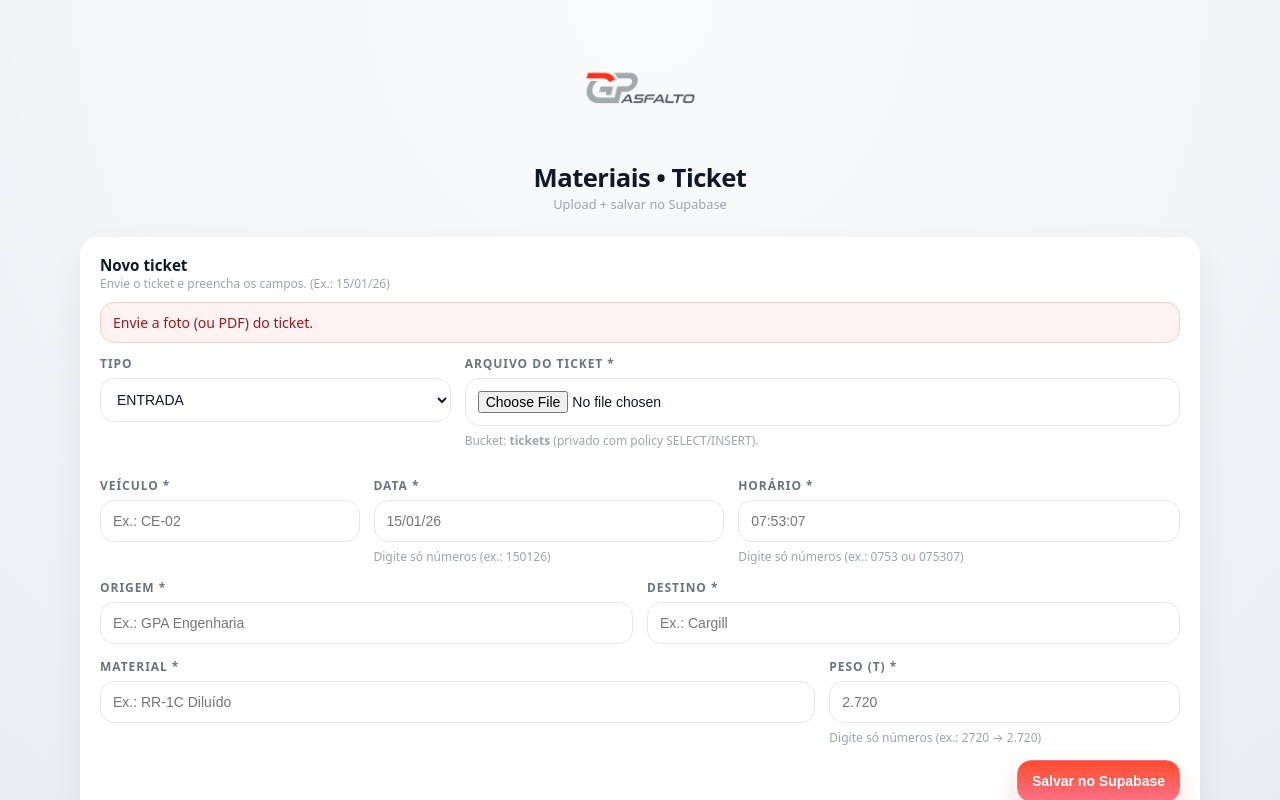
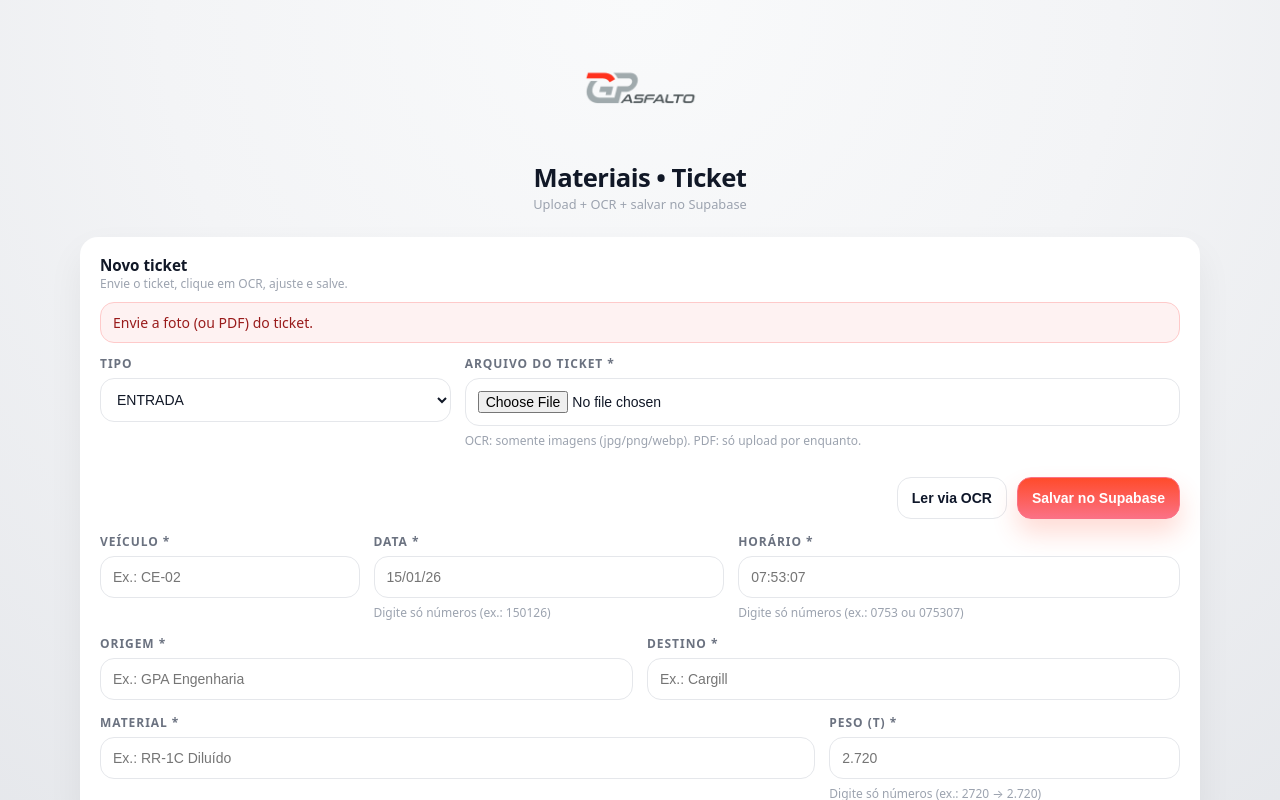
Before and after one commit to yudikuse/gpasfalto, a Next.js app: page /material/novo in a window 1280 px wide. Both pictures are taken after a click on the button "Salvar no Supabase". Shown: the top 800 px of the page. Built offline with nearby package versions, Linux system fonts and the light colour scheme; no server answers.

Commit message:
Refactor page.tsx for improved readability and structure

```diff
--- a/app/material/novo/page.tsx
+++ b/app/material/novo/page.tsx
@@ -35,14 +35,13 @@ function maskTimeInput(raw: string) {
  * Máscara do peso em toneladas com 3 casas (padrão "2.720").
  * - digite "2720" -> "2.720"
  * - digite "28"   -> "0.028"
- * - cola "2,720" ou "2.720" -> vira "2.720"
  */
 function maskPesoTon3(raw: string) {
   const digits = (raw || "").replace(/\D+/g, "").slice(0, 15);
   if (!digits) return "";
   const n = Number(digits) / 1000;
   if (!Number.isFinite(n)) return "";
-  return n.toFixed(3); // ponto decimal (igual ao ticket)
+  return n.toFixed(3);
 }
 
 function parseDateBR(raw: string): Date | null {
@@ -56,9 +55,7 @@ function parseDateBR(raw: string): Date | null {
   const mm = Number(m[2]);
   let yy = Number(m[3]);
 
-  if (m[3].length === 2) {
-    yy = yy <= 69 ? 2000 + yy : 1900 + yy;
-  }
+  if (m[3].length === 2) yy = yy <= 69 ? 2000 + yy : 1900 + yy;
 
   const d = new Date(yy, mm - 1, dd);
   if (d.getFullYear() !== yy || d.getMonth() !== mm - 1 || d.getDate() !== dd)
@@ -112,6 +109,46 @@ function uuid() {
   return `${Date.now()}-${Math.random().toString(16).slice(2)}`;
 }
 
+async function fileToDataURL(file: File): Promise<string> {
+  return await new Promise((resolve, reject) => {
+    const reader = new FileReader();
+    reader.onerror = () => reject(new Error("Falha ao ler o arquivo."));
+    reader.onload = () => resolve(String(reader.result || ""));
+    reader.readAsDataURL(file);
+  });
+}
+
+function normalizeVehicle(v: string | null) {
+  const s = (v || "").trim();
+  if (!s) return "";
+  return s.toUpperCase();
+}
+
+function normalizeText(v: string | null) {
+  return (v || "").trim();
+}
+
+function normalizeDateFromOcrToMasked(ddmmaaOrDdmmYyyy: string | null) {
+  // o endpoint retorna data_br em dd/mm/yy
+  const v = (ddmmaaOrDdmmYyyy || "").trim();
+  if (!v) return "";
+  return v;
+}
+
+function normalizeTimeFromOcrToMasked(v: string | null) {
+  const s = (v || "").trim();
+  if (!s) return "";
+  // aceita "07:53" ou "07:53:07"
+  return s;
+}
+
+function normalizePesoFromOcrToMasked(v: any) {
+  if (v === null || v === undefined) return "";
+  const n = typeof v === "number" ? v : Number.parseFloat(String(v).replace(",", "."));
+  if (!Number.isFinite(n)) return "";
+  return Number(n).toFixed(3);
+}
+
 export default function MaterialTicketNovoPage() {
   const [tipo, setTipo] = useState<TicketTipo>("ENTRADA");
 
@@ -122,14 +159,18 @@ export default function MaterialTicketNovoPage() {
   const [origem, setOrigem] = useState("");
   const [destino, setDestino] = useState("");
   const [material, setMaterial] = useState("");
-  const [dataBr, setDataBr] = useState(""); // dd/mm/aa ou dd/mm/aaaa
-  const [hora, setHora] = useState(""); // hh:mm ou hh:mm:ss
-  const [peso, setPeso] = useState(""); // "2.720"
+  const [dataBr, setDataBr] = useState("");
+  const [hora, setHora] = useState("");
+  const [peso, setPeso] = useState("");
 
   const [error, setError] = useState<string | null>(null);
   const [saving, setSaving] = useState(false);
+  const [ocrLoading, setOcrLoading] = useState(false);
+
   const [savedId, setSavedId] = useState<number | null>(null);
   const [savedMsg, setSavedMsg] = useState<string | null>(null);
+
+  const [ocrRaw, setOcrRaw] = useState<string | null>(null);
 
   useEffect(() => {
     if (!file) {
@@ -174,40 +215,76 @@ export default function MaterialTicketNovoPage() {
     setSavedMsg(null);
     setSavedId(null);
 
-    if (!file) {
-      setError("Envie a foto (ou PDF) do ticket.");
-      return false;
-    }
-    if (!veiculo.trim()) {
-      setError("Preencha o veículo.");
-      return false;
-    }
-    if (!origem.trim()) {
-      setError("Preencha a origem.");
-      return false;
-    }
-    if (!destino.trim()) {
-      setError("Preencha o destino.");
-      return false;
-    }
-    if (!material.trim()) {
-      setError("Preencha o material.");
-      return false;
-    }
-    if (!parsed.dataOk) {
-      setError("Data inválida. Use dd/mm/aa ou dd/mm/aaaa.");
-      return false;
-    }
-    if (!parsed.horaOk) {
-      setError("Horário inválido. Use hh:mm ou hh:mm:ss.");
-      return false;
-    }
-    if (!parsed.pesoOk) {
-      setError("Peso inválido. Digite só números (ex.: 2720 → 2.720).");
-      return false;
+    if (!file) return setError("Envie a foto (ou PDF) do ticket."), false;
+    if (file.type?.includes("pdf"))
+      return setError("OCR ainda não suporta PDF. Envie imagem (jpg/png/webp)."), false;
+
+    if (!veiculo.trim()) return setError("Preencha o veículo."), false;
+    if (!origem.trim()) return setError("Preencha a origem."), false;
+    if (!destino.trim()) return setError("Preencha o destino."), false;
+    if (!material.trim()) return setError("Preencha o material."), false;
+    if (!parsed.dataOk) return setError("Data inválida. Use dd/mm/aa ou dd/mm/aaaa."), false;
+    if (!parsed.horaOk) return setError("Horário inválido. Use hh:mm ou hh:mm:ss."), false;
+    if (!parsed.pesoOk) return setError("Peso inválido. Digite só números (ex.: 2720 → 2.720)."), false;
+
+    return true;
   }
 
-    return true;
+  async function handleOcr() {
+    setError(null);
+    setSavedMsg(null);
+    setSavedId(null);
+
+    if (!file) {
+      setError("Envie a foto do ticket para ler via OCR.");
+      return;
+    }
+    if (file.type?.includes("pdf")) {
+      setError("OCR ainda não suporta PDF. Envie imagem (jpg/png/webp).");
+      return;
+    }
+
+    setOcrLoading(true);
+    try {
+      const dataUrl = await fileToDataURL(file);
+      const res = await fetch("/api/vision/material-ticket", {
+        method: "POST",
+        headers: { "Content-Type": "application/json" },
+        body: JSON.stringify({ imageBase64: dataUrl }),
+      });
+
+      const js = await res.json().catch(() => null);
+      if (!res.ok || !js?.ok) {
+        throw new Error(js?.error || "OCR falhou.");
+      }
+
+      setOcrRaw(js?.raw || null);
+
+      const f = js?.fields || {};
+
+      const v = normalizeVehicle(f.veiculo || null);
+      const o = normalizeText(f.origem || null);
+      const d = normalizeText(f.destino || null);
+      const m = normalizeText(f.material || null);
+      const dt = normalizeDateFromOcrToMasked(f.data_br || null);
+      const hr = normalizeTimeFromOcrToMasked(f.horario || null);
+      const p = normalizePesoFromOcrToMasked(f.peso_mask ?? f.peso_t ?? null);
+
+      // preencher apenas se vier algo; senão mantém o que o usuário digitou
+      if (v) setVeiculo(v);
+      if (o) setOrigem(o);
+      if (d) setDestino(d);
+      if (m) setMaterial(m);
+      if (dt) setDataBr(dt);
+      if (hr) setHora(hr);
+      if (p) setPeso(p);
+
+      setSavedMsg("OCR aplicado. Confira e ajuste se necessário.");
+    } catch (e: any) {
+      setError(e?.message || "Erro ao rodar OCR.");
+    } finally {
+      setOcrLoading(false);
+    }
   }
 
   async function handleSave() {
@@ -223,24 +300,18 @@ export default function MaterialTicketNovoPage() {
 
       const ext = extFromFile(file!);
       const veic = safePathPart(veiculo) || "veiculo";
-      const baseName =
-        safePathPart(file!.name.replace(/\.[^.]+$/, "")) || "ticket";
+      const baseName = safePathPart(file!.name.replace(/\.[^.]+$/, "")) || "ticket";
       const id = uuid();
 
       const storagePath = `material/${dateISO}/${veic}-${baseName}-${id}.${ext}`;
 
-      // 1) upload do arquivo
-      const up = await supabase.storage
-        .from("tickets")
-        .upload(storagePath, file!, {
+      const up = await supabase.storage.from("tickets").upload(storagePath, file!, {
         upsert: false,
         cacheControl: "3600",
         contentType: file!.type || "application/octet-stream",
       });
-
       if (up.error) throw new Error(`Storage upload falhou: ${up.error.message}`);
 
-      // 2) insert na tabela
       const ins = await supabase
         .from("material_tickets")
         .insert({
@@ -265,7 +336,6 @@ export default function MaterialTicketNovoPage() {
       setSavedId(ins.data?.id ?? null);
       setSavedMsg("Salvo com sucesso!");
 
-      // limpa campos
       setFile(null);
       setVeiculo("");
       setOrigem("");
@@ -274,6 +344,7 @@ export default function MaterialTicketNovoPage() {
       setDataBr("");
       setHora("");
       setPeso("");
+      setOcrRaw(null);
     } catch (e: any) {
       setError(e?.message || "Erro ao salvar.");
     } finally {
@@ -311,7 +382,7 @@ export default function MaterialTicketNovoPage() {
       background: "#ffffff",
       color: "var(--gp-text)",
     },
-    btn: {
+    btnPrimary: {
       borderRadius: 14,
       border: "1px solid #fb7185",
       background: saving
@@ -325,32 +396,32 @@ export default function MaterialTicketNovoPage() {
       boxShadow: saving ? "none" : "0 14px 26px rgba(255, 75, 43, 0.20)",
       opacity: saving ? 0.8 : 1,
     },
+    btnGhost: {
+      borderRadius: 14,
+      border: "1px solid #e5e7eb",
+      background: ocrLoading ? "#e2e8f0" : "#ffffff",
+      color: "#0f172a",
+      fontWeight: 900,
+      padding: "12px 14px",
+      cursor: ocrLoading ? "not-allowed" : "pointer",
+      fontSize: 14,
+    },
     hint: { fontSize: 12, color: "var(--gp-muted-soft)", marginTop: 6 },
   };
 
   return (
     <div className="page-root">
       <div className="page-container">
-        <header
-          className="page-header"
-          style={{ flexDirection: "column", alignItems: "center", gap: 8 }}
-        >
+        <header className="page-header" style={{ flexDirection: "column", alignItems: "center", gap: 8 }}>
           {/* eslint-disable-next-line @next/next/no-img-element */}
           <img
             src="/gpasfalto-logo.png"
             alt="GP Asfalto"
-            style={{
-              width: 120,
-              height: 120,
-              objectFit: "contain",
-              border: "none",
-              background: "transparent",
-            }}
+            style={{ width: 120, height: 120, objectFit: "contain", border: "none", background: "transparent" }}
           />
-
           <div style={{ textAlign: "center" }}>
             <div className="brand-text-main">Materiais • Ticket</div>
-            <div className="brand-text-sub">Upload + salvar no Supabase</div>
+            <div className="brand-text-sub">Upload + OCR + salvar no Supabase</div>
           </div>
         </header>
 
@@ -358,63 +429,26 @@ export default function MaterialTicketNovoPage() {
           <div className="section-header">
             <div>
               <div className="section-title">Novo ticket</div>
-              <div className="section-subtitle">
-                Envie o ticket e preencha os campos. (Ex.: 15/01/26)
-              </div>
+              <div className="section-subtitle">Envie o ticket, clique em OCR, ajuste e salve.</div>
             </div>
           </div>
 
           {error ? (
-            <div
-              style={{
-                borderRadius: 14,
-                padding: "10px 12px",
-                border: "1px solid #fecaca",
-                background: "#fef2f2",
-                color: "#991b1b",
-                fontSize: 14,
-                marginBottom: 12,
-              }}
-            >
+            <div style={{ borderRadius: 14, padding: "10px 12px", border: "1px solid #fecaca", background: "#fef2f2", color: "#991b1b", fontSize: 14, marginBottom: 12 }}>
               {error}
             </div>
           ) : null}
 
           {savedMsg ? (
-            <div
-              style={{
-                borderRadius: 14,
-                padding: "10px 12px",
-                border: "1px solid #bbf7d0",
-                background: "#f0fdf4",
-                color: "#166534",
-                fontSize: 14,
-                marginBottom: 12,
-              }}
-            >
-              {savedMsg}{" "}
-              {savedId ? (
-                <>
-                  ID: <b>{savedId}</b>
-                </>
-              ) : null}
+            <div style={{ borderRadius: 14, padding: "10px 12px", border: "1px solid #bbf7d0", background: "#f0fdf4", color: "#166534", fontSize: 14, marginBottom: 12 }}>
+              {savedMsg} {savedId ? <>ID: <b>{savedId}</b></> : null}
             </div>
           ) : null}
 
-          <div
-            style={{
-              display: "grid",
-              gridTemplateColumns: "repeat(12, 1fr)",
-              gap: 14,
-            }}
-          >
+          <div style={{ display: "grid", gridTemplateColumns: "repeat(12, 1fr)", gap: 14 }}>
             <div style={{ gridColumn: "span 4" }}>
               <label style={styles.label}>Tipo</label>
-              <select
-                style={styles.select}
-                value={tipo}
-                onChange={(e) => setTipo(e.target.value as TicketTipo)}
-              >
+              <select style={styles.select} value={tipo} onChange={(e) => setTipo(e.target.value as TicketTipo)}>
                 <option value="ENTRADA">ENTRADA</option>
                 <option value="SAIDA">SAÍDA</option>
               </select>
@@ -426,163 +460,82 @@ export default function MaterialTicketNovoPage() {
                 style={styles.input}
                 type="file"
                 accept="image/*,application/pdf"
-                onChange={(e) => setFile(e.target.files?.[0] || null)}
+                onChange={(e) => {
+                  setFile(e.target.files?.[0] || null);
+                  setOcrRaw(null);
+                }}
               />
-              <div style={styles.hint}>
-                Bucket: <b>tickets</b> (privado com policy SELECT/INSERT).
-              </div>
+              <div style={styles.hint}>OCR: somente imagens (jpg/png/webp). PDF: só upload por enquanto.</div>
             </div>
 
             <div style={{ gridColumn: "span 12" }}>
               {previewUrl ? (
                 file?.type?.includes("pdf") ? (
-                  <div
-                    style={{
-                      border: "1px solid #e5e7eb",
-                      borderRadius: 16,
-                      padding: 12,
-                      background: "#f9fafb",
-                      fontSize: 14,
-                      color: "#334155",
-                    }}
-                  >
-                    PDF selecionado: <b>{file.name}</b>
+                  <div style={{ border: "1px solid #e5e7eb", borderRadius: 16, padding: 12, background: "#f9fafb", fontSize: 14, color: "#334155" }}>
+                    PDF selecionado: <b>{file.name}</b> (OCR para PDF vem depois)
                   </div>
                 ) : (
                   // eslint-disable-next-line @next/next/no-img-element
                   <img
                     src={previewUrl}
                     alt="Preview do ticket"
-                    style={{
-                      width: "100%",
-                      maxHeight: 420,
-                      objectFit: "contain",
-                      borderRadius: 16,
-                      border: "1px solid #e5e7eb",
-                      background: "#fff",
-                    }}
+                    style={{ width: "100%", maxHeight: 420, objectFit: "contain", borderRadius: 16, border: "1px solid #e5e7eb", background: "#fff" }}
                   />
                 )
               ) : null}
             </div>
 
+            <div style={{ gridColumn: "span 12", display: "flex", gap: 10, justifyContent: "flex-end" }}>
+              <button type="button" style={styles.btnGhost} onClick={handleOcr} disabled={ocrLoading}>
+                {ocrLoading ? "Lendo OCR..." : "Ler via OCR"}
+              </button>
+
+              <button type="button" style={styles.btnPrimary} onClick={handleSave} disabled={saving}>
+                {saving ? "Salvando..." : "Salvar no Supabase"}
+              </button>
+            </div>
+
             <div style={{ gridColumn: "span 3" }}>
               <label style={styles.label}>Veículo *</label>
-              <input
-                style={styles.input}
-                value={veiculo}
-                onChange={(e) => setVeiculo(e.target.value)}
-                placeholder="Ex.: CE-02"
-              />
+              <input style={styles.input} value={veiculo} onChange={(e) => setVeiculo(e.target.value)} placeholder="Ex.: CE-02" />
             </div>
 
             <div style={{ gridColumn: "span 4" }}>
               <label style={styles.label}>Data *</label>
-              <input
-                style={styles.input}
-                inputMode="numeric"
-                value={dataBr}
-                onChange={(e) => setDataBr(maskDateBRInput(e.target.value))}
-                placeholder="15/01/26"
-              />
-              <div style={styles.hint}>
-                {parsed.dataOk
-                  ? `OK → ${formatDateBR(parseDateBR(dataBr)!)}`
-                  : "Digite só números (ex.: 150126)"}
-              </div>
+              <input style={styles.input} inputMode="numeric" value={dataBr} onChange={(e) => setDataBr(maskDateBRInput(e.target.value))} placeholder="15/01/26" />
+              <div style={styles.hint}>{parsed.dataOk ? `OK → ${formatDateBR(parseDateBR(dataBr)!)}` : "Digite só números (ex.: 150126)"}</div>
             </div>
 
             <div style={{ gridColumn: "span 5" }}>
               <label style={styles.label}>Horário *</label>
-              <input
-                style={styles.input}
-                inputMode="numeric"
-                value={hora}
-                onChange={(e) => setHora(maskTimeInput(e.target.value))}
-                placeholder="07:53:07"
-              />
-              <div style={styles.hint}>
-                {parsed.horaOk
-                  ? "OK"
-                  : "Digite só números (ex.: 0753 ou 075307)"}
-              </div>
+              <input style={styles.input} inputMode="numeric" value={hora} onChange={(e) => setHora(maskTimeInput(e.target.value))} placeholder="07:53:07" />
+              <div style={styles.hint}>{parsed.horaOk ? "OK" : "Digite só números (ex.: 0753 ou 075307)"}</div>
             </div>
 
             <div style={{ gridColumn: "span 6" }}>
               <label style={styles.label}>Origem *</label>
-              <input
-                style={styles.input}
-                value={origem}
-                onChange={(e) => setOrigem(e.target.value)}
-                placeholder="Ex.: GPA Engenharia"
-              />
+              <input style={styles.input} value={origem} onChange={(e) => setOrigem(e.target.value)} placeholder="Ex.: GPA Engenharia" />
             </div>
 
             <div style={{ gridColumn: "span 6" }}>
               <label style={styles.label}>Destino *</label>
-              <input
-                style={styles.input}
-                value={destino}
-                onChange={(e) => setDestino(e.target.value)}
-                placeholder="Ex.: Cargill"
-              />
+              <input style={styles.input} value={destino} onChange={(e) => setDestino(e.target.value)} placeholder="Ex.: Cargill" />
             </div>
 
             <div style={{ gridColumn: "span 8" }}>
               <label style={styles.label}>Material *</label>
-              <input
-                style={styles.input}
-                value={material}
-                onChange={(e) => setMaterial(e.target.value)}
-                placeholder="Ex.: RR-1C Diluído"
-              />
+              <input style={styles.input} value={material} onChange={(e) => setMaterial(e.target.value)} placeholder="Ex.: RR-1C Diluído" />
             </div>
 
             <div style={{ gridColumn: "span 4" }}>
               <label style={styles.label}>Peso (t) *</label>
-              <input
-                style={styles.input}
-                inputMode="numeric"
-                value={peso}
-                onChange={(e) => setPeso(maskPesoTon3(e.target.value))}
-                placeholder="2.720"
-              />
-              <div style={styles.hint}>
-                {parsed.pesoOk
-                  ? `OK → ${parsed.pesoNum} t`
-                  : "Digite só números (ex.: 2720 → 2.720)"}
-              </div>
+              <input style={styles.input} inputMode="numeric" value={peso} onChange={(e) => setPeso(maskPesoTon3(e.target.value))} placeholder="2.720" />
+              <div style={styles.hint}>{parsed.pesoOk ? `OK → ${parsed.pesoNum} t` : "Digite só números (ex.: 2720 → 2.720)"}</div>
             </div>
 
-            <div
-              style={{
-                gridColumn: "span 12",
-                display: "flex",
-                justifyContent: "flex-end",
-              }}
-            >
-              <button
-                type="button"
-                style={styles.btn}
-                onClick={handleSave}
-                disabled={saving}
-              >
-                {saving ? "Salvando..." : "Salvar no Supabase"}
-              </button>
-            </div>
-          </div>
-        </div>
-
-        <div className="section-card">
-          <div className="section-header">
-            <div>
-              <div className="section-title">Prévia do que vai ser salvo</div>
-              <div className="section-subtitle">
-                Tabela: material_tickets • Bucket: tickets
-              </div>
-            </div>
-          </div>
-
+            {ocrRaw ? (
+              <div style={{ gridColumn: "span 12" }}>
+                <div style={{ ...styles.hint, marginTop: 0, marginBottom: 6 }}>OCR bruto (debug)</div>
                 <pre
                   style={{
                     margin: 0,
@@ -593,24 +546,15 @@ export default function MaterialTicketNovoPage() {
                     padding: 14,
                     fontSize: 12,
                     color: "#0f172a",
+                    maxHeight: 220,
+                    overflow: "auto",
                   }}
                 >
-{JSON.stringify(
-  {
-    tipo,
-    veiculo: veiculo || null,
-    origem: origem || null,
-    destino: destino || null,
-    material: material || null,
-    data: parsed.dataISO,
-    horario: parsed.timeISO,
-    peso_t: parsed.pesoOk ? parsed.pesoNum : null,
-    arquivo: file ? { name: file.name, type: file.type || null, size: file.size } : null,
-  },
-  null,
-  2
-)}
+{ocrRaw}
                 </pre>
+              </div>
+            ) : null}
+          </div>
         </div>
       </div>
     </div>
```
Lines whose indentation alone changed are shown as unchanged.
